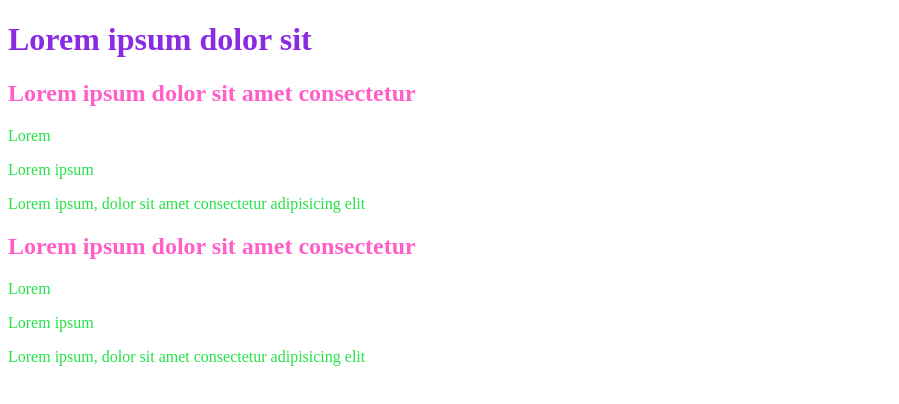
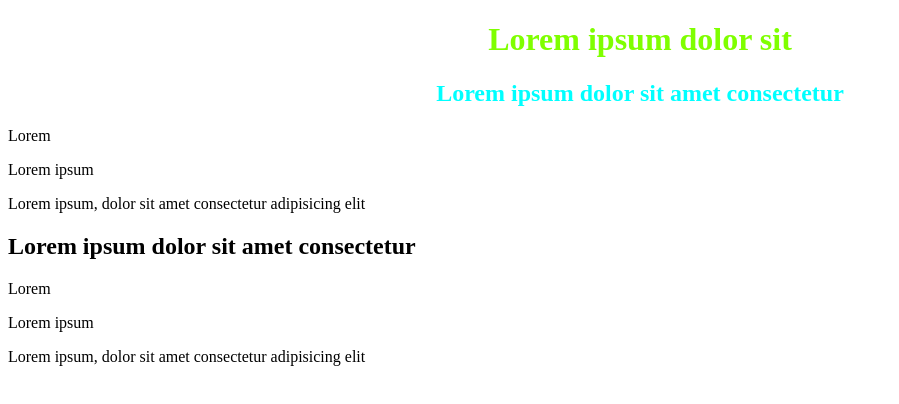
Before and after one commit to VSClarity/CSS-Training-1, a plain HTML site: page index.html in a window 1280 px wide. Shown: the whole page, without its empty margins (0-899 px from the left). Drawn offline with Linux system fonts and the light colour scheme.

Commit message:
Add style.css

```diff
--- /dev/null
+++ b/assets/css/style.css
@@ -0,0 +1,5 @@
+/*Внешние стили*/
+h1 {
+    color: chartreuse;
+    text-align: center;
+}
--- a/index.html
+++ b/index.html
@@ -4,22 +4,15 @@
     <meta charset="UTF-8">
     <meta name="viewport" content="width=device-width, initial-scale=1.0">
     <title>CSS</title>
+    <link rel="stylesheet" href="/assets/css/style.css">
 </head>
 <body>
     <style>
-        h1 {
-            color: blueviolet;
-        }
-        h2 {
-            color: rgb(255, 95 , 200);
-        }
-        p {
-            color: #24e247
-        }
+
     </style>
     <h1>Lorem ipsum dolor sit</h1>
 
-    <h2>Lorem ipsum dolor sit amet consectetur</h2>
+<h2 style="color: rgb(0, 255, 255); text-align: center;">Lorem ipsum dolor sit amet consectetur</h2>
     <p>Lorem </p>
     <p>Lorem ipsum </p>
     <p>Lorem ipsum, dolor sit amet consectetur adipisicing elit</p>
```
